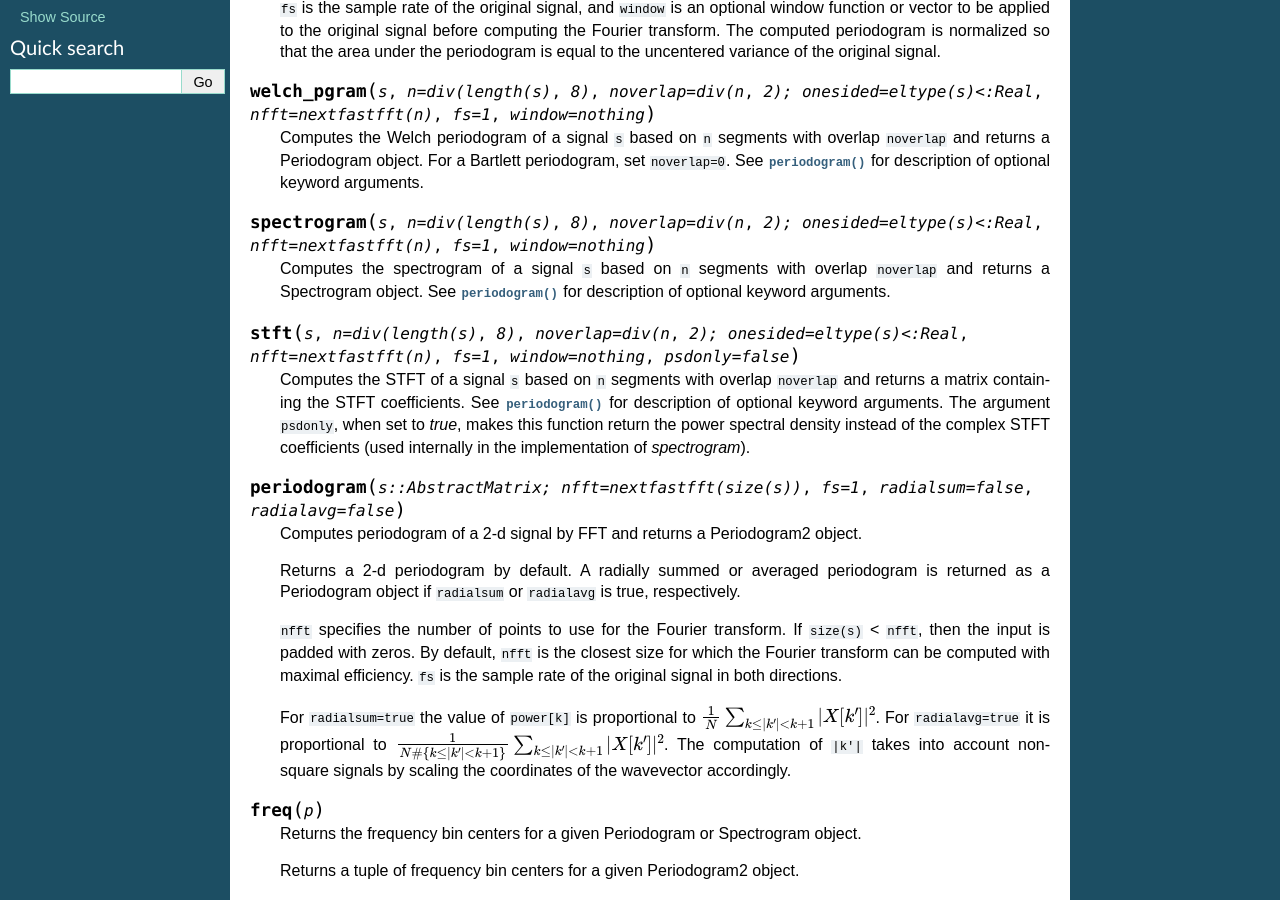
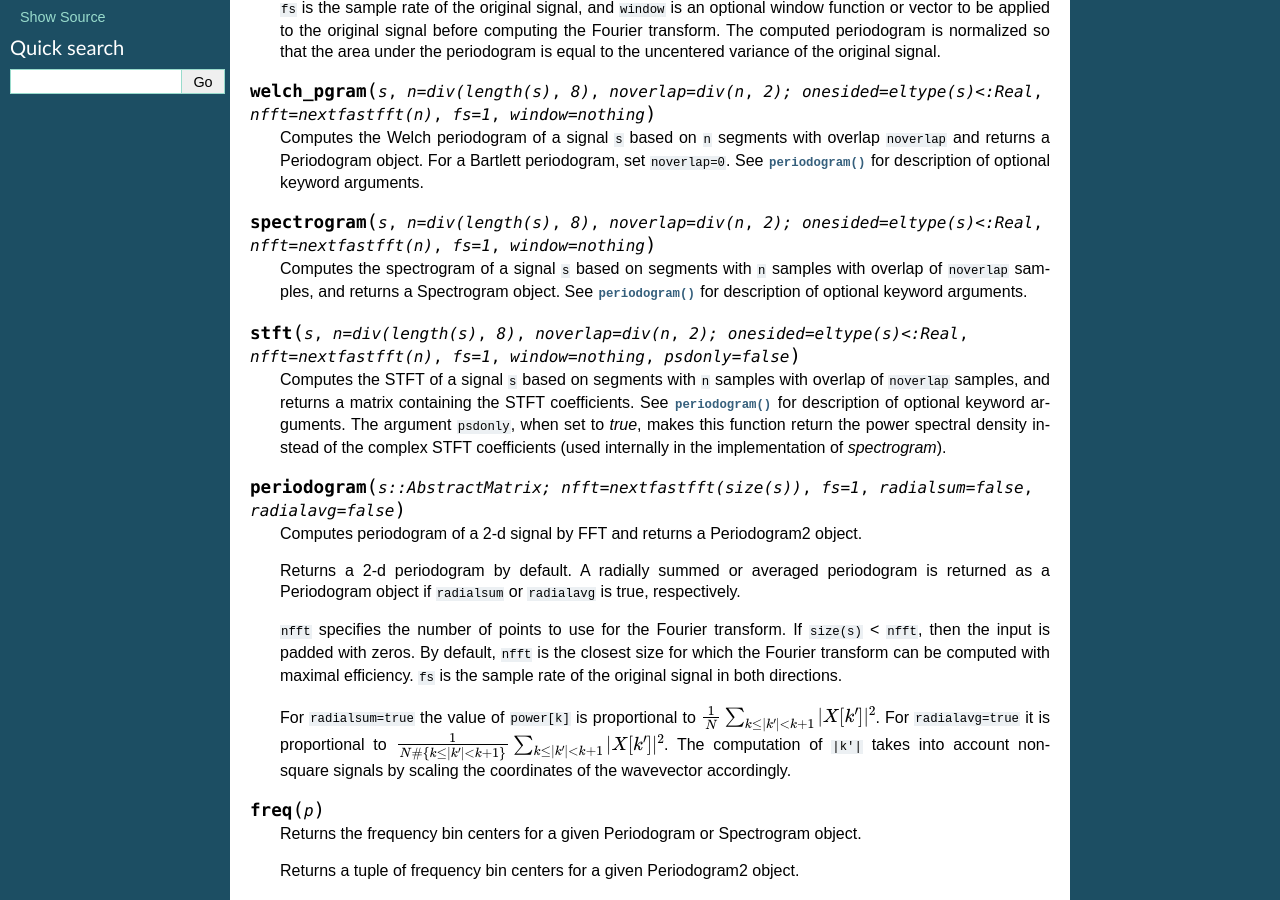
Before and after one commit to JuliaDSP/DSP.jl, a Sphinx documentation site: the page built from doc/periodograms.rst, in a window 1280 px wide and 900 px high, scrolled down 409 px. Built offline with Sphinx 7.4.7, drawn with Linux system fonts in a browser that asks for light colours; formulas are drawn with MathJax 3.

Commit message:
Clarified n and noverlap usage in spectrogram and stft

```diff
--- a/doc/periodograms.rst
+++ b/doc/periodograms.rst
@@ -36,14 +36,14 @@
 
 .. function:: spectrogram(s, n=div(length(s), 8), noverlap=div(n, 2); onesided=eltype(s)<:Real, nfft=nextfastfft(n), fs=1, window=nothing)
 
-    Computes the spectrogram of a signal ``s`` based on ``n`` segments
-    with overlap ``noverlap`` and returns a Spectrogram object. See
+    Computes the spectrogram of a signal ``s`` based on segments with ``n`` samples
+    with overlap of ``noverlap`` samples, and returns a Spectrogram object. See
     :func:`periodogram` for description of optional keyword arguments.
 
 .. function:: stft(s, n=div(length(s), 8), noverlap=div(n, 2); onesided=eltype(s)<:Real, nfft=nextfastfft(n), fs=1, window=nothing, psdonly=false)
 
-    Computes the STFT of a signal ``s`` based on ``n`` segments
-    with overlap ``noverlap`` and returns a matrix containing the STFT
+    Computes the STFT of a signal ``s`` based on segments with ``n`` samples
+    with overlap of ``noverlap`` samples, and returns a matrix containing the STFT
     coefficients. See :func:`periodogram` for description of optional
     keyword arguments. The argument ``psdonly``, when set to `true`,
     makes this function return the power spectral density instead
```
